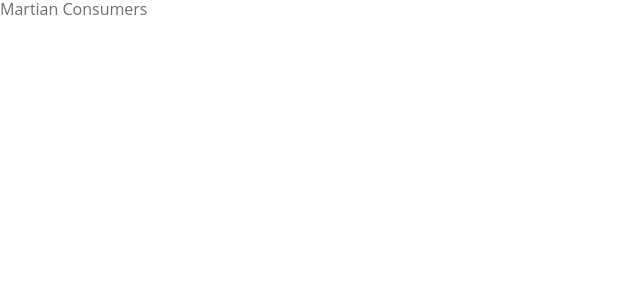
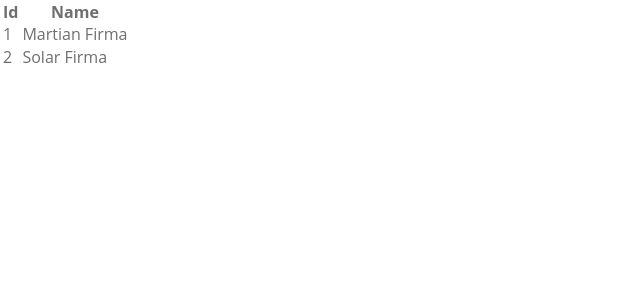
Before and after one commit to rr235/consumers-budget, a React app: page / in a window 1280 px wide. Shown: the top 300 px of the page, without its empty margins (0-640 px from the left). Built offline with nearby package versions, Linux system fonts and the light colour scheme.

Commit message:
chore: show customers table

```diff
--- /dev/null
+++ b/src/components/main/Main.jsx
@@ -0,0 +1,28 @@
+import React, { Component } from 'react';
+import Table from '../table';
+import mockData from './mockData';
+
+class Main extends Component {
+  constructor(props) {
+    super(props);
+    this.state = {
+      data: [],
+    };
+  }
+
+  componentDidMount() {
+    this.setState({ data: mockData });
+  }
+
+  render() {
+    const { data } = this.state;
+    const keys = [
+      { name: 'id', displayName: 'Id' },
+      { name: 'name', displayName: 'Name' },
+    ];
+
+    return <Table data={data} keys={keys} />;
+  }
+}
+
+export default Main;
--- /dev/null
+++ b/src/components/main/index.js
@@ -0,0 +1,3 @@
+import Main from './Main';
+
+export default Main;
--- /dev/null
+++ b/src/components/main/mockData.js
@@ -0,0 +1,18 @@
+const data = [
+  {
+    id: 1,
+    name: 'Martian Firma',
+    budget: 10000.0,
+    budget_spent: 4500.0,
+    date_of_first_purchase: '2119-07-07',
+  },
+  {
+    id: 2,
+    name: 'Solar Firma',
+    budget: 1123.22,
+    budget_spent: 451.3754,
+    date_of_first_purchase: '2120-01-14',
+  },
+];
+
+export default data;
--- /dev/null
+++ b/src/components/table/Table.jsx
@@ -0,0 +1,47 @@
+import React from 'react';
+import { arrayOf, shape, string, object } from 'prop-types';
+
+const Table = ({ data, keys }) => {
+  const getHead = () =>
+    keys.map(({ displayName, name }) => <th key={name}>{displayName}</th>);
+
+  const getCol = (row) => {
+    return keys.map(({ name }) => {
+      if (row[name]) {
+        return <td key={name}>{row[name]}</td>;
+      }
+      return null;
+    });
+  };
+
+  const getRow = () => {
+    // eslint-disable-next-line react/no-array-index-key
+    return data.map((row, index) => <tr key={index}>{getCol(row)}</tr>);
+  };
+
+  return (
+    <table>
+      <thead>
+        <tr>{getHead()}</tr>
+      </thead>
+      <tbody>{getRow()}</tbody>
+    </table>
+  );
+};
+
+Table.propTypes = {
+  keys: arrayOf(
+    shape({
+      name: string,
+      displayName: string,
+    })
+  ),
+  data: arrayOf(object),
+};
+
+Table.defaultProps = {
+  keys: [],
+  data: [],
+};
+
+export default Table;
--- /dev/null
+++ b/src/components/table/index.js
@@ -0,0 +1,3 @@
+import Table from './Table';
+
+export default Table;
--- a/src/index.jsx
+++ b/src/index.jsx
@@ -1,6 +1,7 @@
 import React from 'react';
 import { render } from 'react-dom';
+import Main from './components/main';
 
 const rootElement = document.querySelector('#root');
 
-render(<div>Martian Consumers</div>, rootElement);
+render(<Main />, rootElement);
--- a/src/template.html
+++ b/src/template.html
@@ -10,7 +10,7 @@
       rel="stylesheet"
       href="https://cdnjs.cloudflare.com/ajax/libs/normalize/8.0.0/normalize.min.css"
     />
-    <title>Money Exchange 💰</title>
+    <title>Martian Customers</title>
     <style>
       html,
       body {
```
Also changed, not shown: 2 other files (tests, documents, lock files or other folders).
